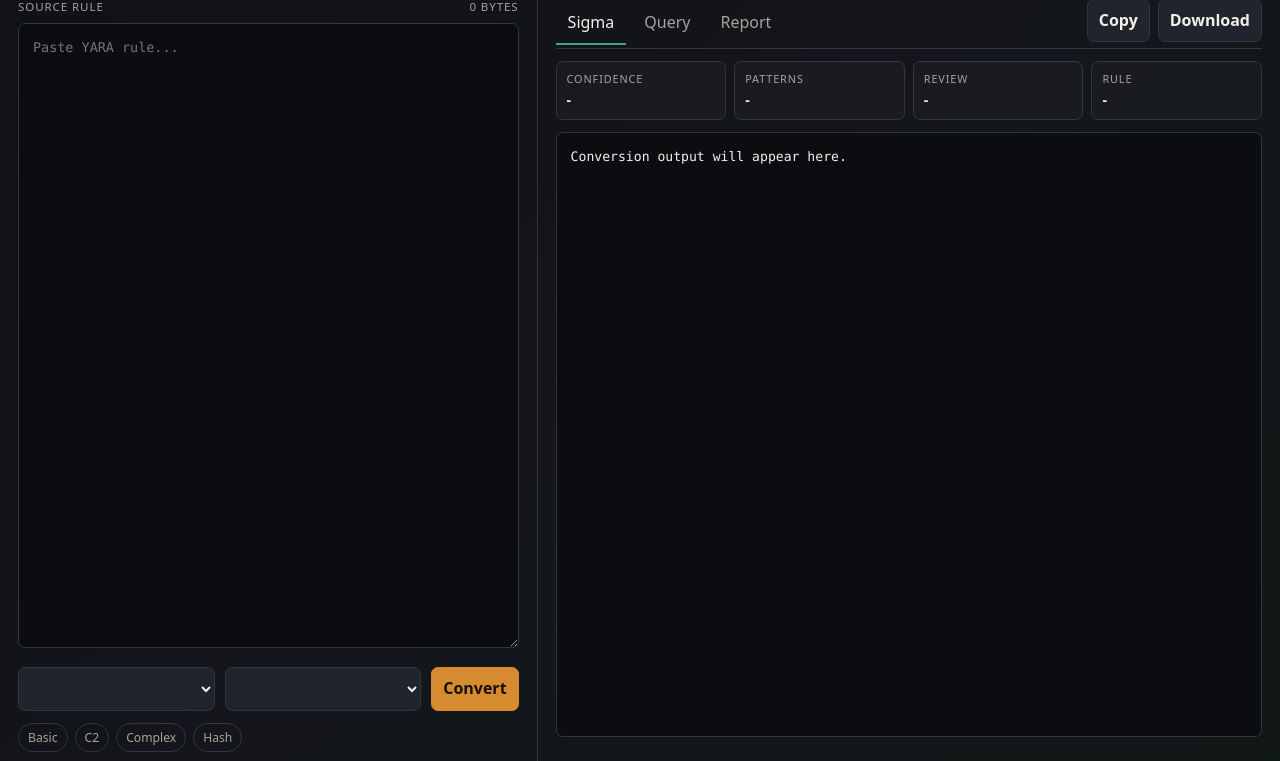
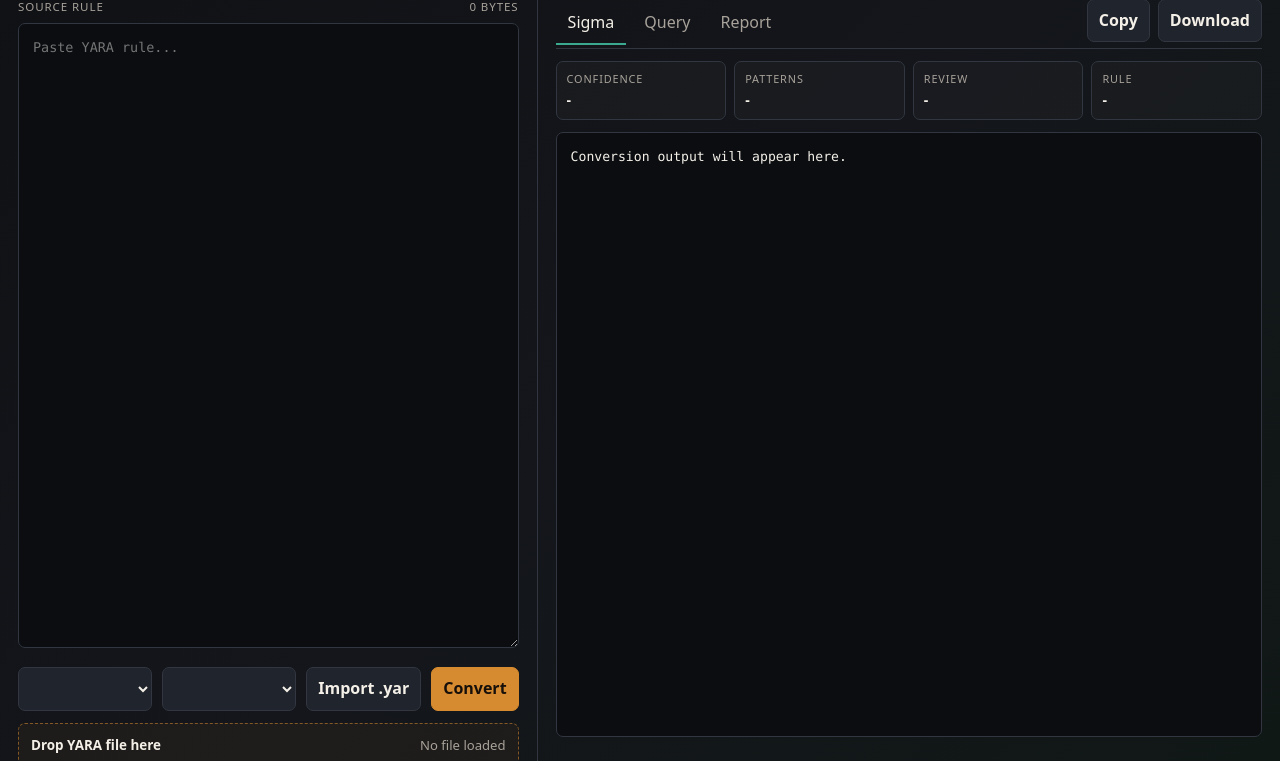
Before and after one commit to wahidhendrawan/yara-sigma-webui, a Flask app: template templates/index.html in a window 1280 px wide. Shown: the part 104-865 px from the top of the page. Run offline with Flask 3, Linux system fonts and the light colour scheme; the template is opened without the code that fills it, so the values that code supplies are empty.

Commit message:
Add visible YARA file import

```diff
--- a/templates/index.html
+++ b/templates/index.html
@@ -27,11 +27,14 @@ button{cursor:pointer}
 .label{display:flex;justify-content:space-between;align-items:center;color:var(--muted);font-size:.72rem;text-transform:uppercase;letter-spacing:.08em;margin-bottom:8px}
 textarea{width:100%;height:calc(100vh - 230px);min-height:360px;background:#0b0d11;color:var(--ink);border:1px solid var(--line);border-radius:7px;padding:14px;font-family:ui-monospace,SFMono-Regular,Menlo,Consolas,monospace;font-size:.84rem;resize:vertical;line-height:1.5}
 textarea:focus,select:focus{outline:1px solid var(--accent)}
-.controls{display:grid;grid-template-columns:1fr 1fr auto;gap:10px;margin:12px 0}
+.controls{display:grid;grid-template-columns:1fr 1fr auto auto;gap:10px;margin:12px 0}
 select,.btn{background:var(--panel2);color:var(--ink);border:1px solid var(--line);border-radius:7px;padding:9px 11px}
 .btn{font-weight:700}
 .btn.primary{background:var(--accent);border-color:var(--accent);color:#17100a}
 .btn:disabled{opacity:.55;cursor:not-allowed}
+.dropzone{margin-top:12px;border:1px dashed rgba(215,139,48,.55);border-radius:7px;background:rgba(215,139,48,.06);padding:12px;color:var(--muted);font-size:.82rem;display:flex;justify-content:space-between;gap:10px;align-items:center}
+.dropzone strong{color:var(--ink);font-size:.84rem}
+.dropzone.drag{border-color:var(--accent2);background:rgba(58,169,143,.08)}
 .samples{display:flex;gap:7px;flex-wrap:wrap}
 .sample{font-size:.76rem;color:var(--muted);background:transparent;border:1px solid var(--line);border-radius:999px;padding:5px 9px}
 .tabs{display:flex;align-items:center;gap:6px;border-bottom:1px solid var(--line);margin-bottom:12px}
@@ -80,7 +83,13 @@ select,.btn{background:var(--panel2);color:var(--ink);border:1px solid var(--lin
       <select id="backend" title="SIEM backend">
         {% for k,v in backends.items() %}<option value="{{k}}">{{v}}</option>{% endfor %}
       </select>
+      <button class="btn" type="button" onclick="pickFile()">Import .yar</button>
       <button class="btn primary" id="convertBtn" onclick="doConvert()">Convert</button>
+    </div>
+    <input id="fileInput" type="file" accept=".yar,.yara,.txt,.rule,text/plain" class="hidden">
+    <div class="dropzone" id="dropzone">
+      <strong>Drop YARA file here</strong>
+      <span id="fileName">No file loaded</span>
     </div>
     <div class="samples">
       <button class="sample" onclick="loadSample('basic')">Basic</button>
@@ -148,6 +157,24 @@ function updateCount(){
   const bytes = new Blob([document.getElementById('rule').value]).size;
   document.getElementById('charCount').textContent = `${bytes} bytes`;
 }
+function pickFile(){
+  document.getElementById('fileInput').click();
+}
+function loadFile(file){
+  const reader = new FileReader();
+  reader.onload = () => {
+    document.getElementById('rule').value = String(reader.result || '');
+    document.getElementById('fileName').textContent = file.name;
+    updateCount();
+    document.getElementById('status').innerHTML = `<span class="pill good">${esc(file.name)}</span><span class="pill">Loaded</span>`;
+  };
+  reader.onerror = () => {
+    const err = document.getElementById('err');
+    err.textContent = 'Failed to read the selected file.';
+    err.style.display = 'block';
+  };
+  reader.readAsText(file);
+}
 async function doConvert(){
   const rule = document.getElementById('rule').value;
   const pipeline = document.getElementById('pipeline').value;
@@ -201,6 +228,24 @@ function download(){
   link.click();
 }
 document.getElementById('rule').addEventListener('input', updateCount);
+document.getElementById('fileInput').addEventListener('change', event => {
+  const file = event.target.files && event.target.files[0];
+  if(file) loadFile(file);
+  event.target.value = '';
+});
+const dropzone = document.getElementById('dropzone');
+dropzone.addEventListener('click', pickFile);
+dropzone.addEventListener('dragover', event => {
+  event.preventDefault();
+  dropzone.classList.add('drag');
+});
+dropzone.addEventListener('dragleave', () => dropzone.classList.remove('drag'));
+dropzone.addEventListener('drop', event => {
+  event.preventDefault();
+  dropzone.classList.remove('drag');
+  const file = event.dataTransfer.files && event.dataTransfer.files[0];
+  if(file) loadFile(file);
+});
 document.getElementById('rule').addEventListener('keydown', event => {
   if((event.ctrlKey || event.metaKey) && event.key === 'Enter') doConvert();
 });
```
Also changed, not shown: README.md.
